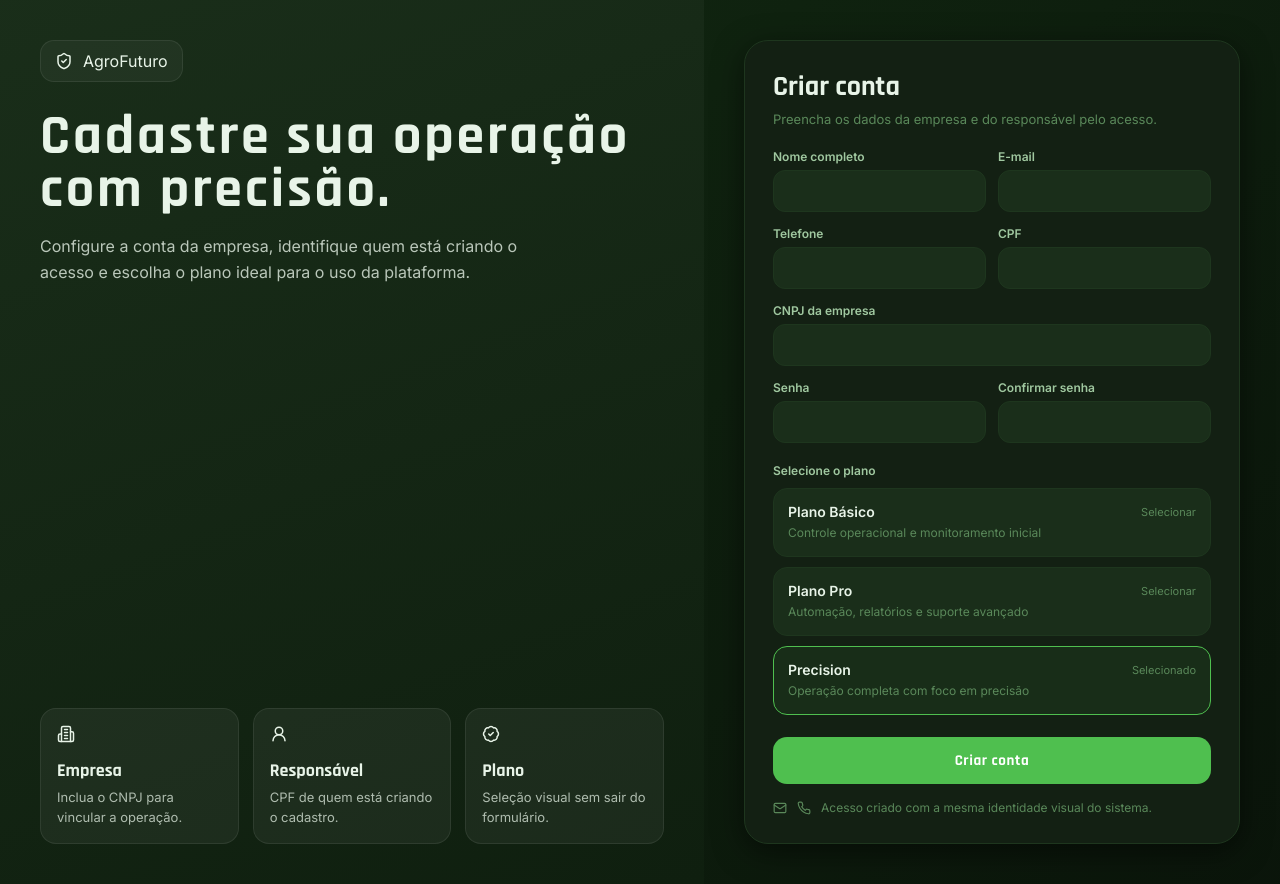
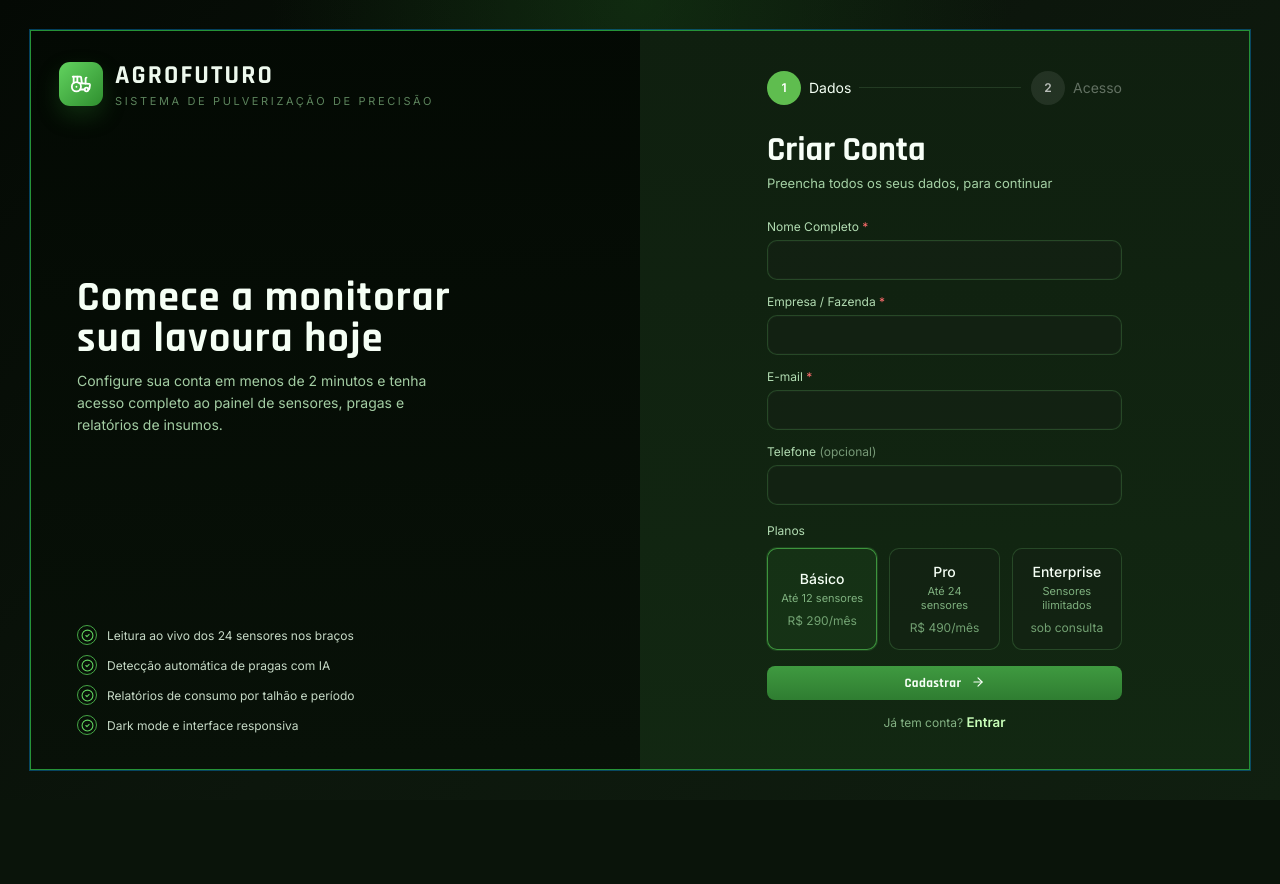
Before and after one commit to RayaneF03/agrofuturo-2026, a React (Vite) app in the folder agrofuturo-2026/: page /cadastro in a window 1280 px wide. After the commit the page ends 800 px from the top, so only its background shows below. Built offline with nearby package versions, Linux system fonts and the light colour scheme.

Commit message:
feat: reformular página de cadastro com novos planos e melhorias na interface

```diff
--- a/agrofuturo-2026/src/pages/Cadastro/index.jsx
+++ b/agrofuturo-2026/src/pages/Cadastro/index.jsx
@@ -1,55 +1,62 @@
 import { useState } from "react";
 import { useNavigate } from "react-router-dom";
-import {
-  BadgeCheck,
-  Building2,
-  Mail,
-  Phone,
-  ShieldCheck,
-  UserRound,
-} from "lucide-react";
+import { ArrowRight, CheckCircle2, Tractor } from "lucide-react";
 
 const plans = [
-  {
-    id: "basico",
-    label: "Plano Básico",
-    description: "Controle operacional e monitoramento inicial",
-  },
-  {
-    id: "pro",
-    label: "Plano Pro",
-    description: "Automação, relatórios e suporte avançado",
-  },
-  {
-    id: "precision",
-    label: "Precision",
-    description: "Operação completa com foco em precisão",
-  },
+  { id: "basico", title: "Básico", subtitle: "Até 12 sensores", price: "R$ 290/mês" },
+  { id: "pro", title: "Pro", subtitle: "Até 24 sensores", price: "R$ 490/mês" },
+  { id: "enterprise", title: "Enterprise", subtitle: "Sensores ilimitados", price: "sob consulta" },
+];
+
+const benefits = [
+  "Leitura ao vivo dos 24 sensores nos braços",
+  "Detecção automática de pragas com IA",
+  "Relatórios de consumo por talhão e período",
+  "Dark mode e interface responsiva",
 ];
 
 const inputStyle = {
   width: "100%",
-  borderRadius: 12,
-  border: "1px solid var(--border)",
-  background: "var(--bg-input)",
-  color: "var(--text-primary)",
-  padding: "12px 14px",
+  minHeight: 40,
+  borderRadius: 10,
+  border: "1px solid rgba(66, 120, 66, 0.45)",
+  background: "rgba(20, 34, 20, 0.55)",
+  color: "#edf8ed",
+  padding: "10px 12px",
   fontSize: 14,
   outline: "none",
+  boxShadow: "inset 0 0 0 1px rgba(255,255,255,0.02)",
 };
+
+function PlanCard({ plan, selected, onSelect }) {
+  const isActive = selected === plan.id;
+
+  return (
+    <button
+      type="button"
+      onClick={() => onSelect(plan.id)}
+      style={{
+        minHeight: 82,
+        textAlign: "center",
+        padding: "14px 12px",
+        borderRadius: 10,
+        border: `1px solid ${isActive ? "rgba(79,191,79,0.7)" : "rgba(66, 120, 66, 0.45)"}`,
+        background: isActive ? "rgba(79,191,79,0.08)" : "rgba(20, 34, 20, 0.52)",
+        color: "#edf8ed",
+        boxShadow: isActive ? "0 0 0 1px rgba(79,191,79,0.18)" : "none",
+      }}
+    >
+      <div style={{ fontSize: 14, color: "#f5fff5", fontWeight: 500 }}>{plan.title}</div>
+      <div style={{ marginTop: 4, fontSize: 11, color: "rgba(136, 188, 136, 0.92)" }}>{plan.subtitle}</div>
+      <div style={{ marginTop: 8, fontSize: 12, color: "rgba(136, 188, 136, 0.82)" }}>{plan.price}</div>
+    </button>
+  );
+}
 
 export default function Cadastro({ onRegister }) {
   const navigate = useNavigate();
-  const [selectedPlan, setSelectedPlan] = useState("precision");
-  const [form, setForm] = useState({
-    nome: "",
-    email: "",
-    telefone: "",
-    cpf: "",
-    cnpj: "",
-    senha: "",
-    confirmarSenha: "",
-  });
+  const [selectedPlan, setSelectedPlan] = useState("basico");
+  const [form, setForm] = useState({ nome: "", empresa: "", email: "", telefone: "" });
 
   const handleChange = (event) => {
     const { name, value } = event.target;
@@ -66,375 +73,129 @@ export default function Cadastro({ onRegister }) {
     <div
       style={{
         minHeight: "100vh",
-        display: "grid",
-        gridTemplateColumns: "1.1fr 0.9fr",
-        background:
-          "linear-gradient(135deg, rgba(58,155,58,0.16), rgba(15,31,15,0.08))",
+        padding: 30,
+        background: "radial-gradient(circle at top, rgba(30,90,30,0.35), transparent 36%), linear-gradient(135deg, #040904 0%, #0c160c 50%, #101f10 100%)",
       }}
     >
       <div
         style={{
-          padding: 40,
+          minHeight: "calc(100vh - 60px)",
+          border: "1px solid rgba(40, 160, 60, 0.9)",
+          boxShadow: "0 0 0 1px rgba(0, 160, 255, 0.35)",
+          background: "linear-gradient(90deg, rgba(7,15,7,0.98) 0%, rgba(16,30,16,0.98) 50%, rgba(17,33,17,0.98) 100%)",
+          display: "grid",
+          gridTemplateColumns: "1fr 1fr",
+          overflow: "hidden",
+        }}
+      >
+        <section
+          style={{
+            padding: 28,
             display: "flex",
             flexDirection: "column",
             justifyContent: "space-between",
-          background:
-            "linear-gradient(160deg, rgba(26,46,26,0.96), rgba(15,31,15,0.98))",
-          color: "#e8f4e8",
+            background: "linear-gradient(180deg, rgba(3,9,3,0.98), rgba(8,17,8,0.98))",
+            color: "#eef9ee",
           }}
         >
-        <div>
+          <div style={{ display: "flex", alignItems: "center", gap: 12 }}>
             <div
               style={{
-              display: "inline-flex",
-              alignItems: "center",
-              gap: 10,
-              padding: "10px 14px",
-              borderRadius: 14,
-              border: "1px solid rgba(255,255,255,0.08)",
-              background: "rgba(255,255,255,0.04)",
+                width: 44,
+                height: 44,
+                borderRadius: 11,
+                display: "grid",
+                placeItems: "center",
+                background: "linear-gradient(135deg, #62d35f, #2f8f2f)",
+                color: "#fff",
+                boxShadow: "0 10px 22px rgba(47, 143, 47, 0.25)",
               }}
             >
-            <ShieldCheck size={18} />
-            AgroFuturo
+              <Tractor size={22} />
+            </div>
+            <div>
+              <div style={{ fontFamily: "var(--font-display)", fontSize: 26, fontWeight: 800, letterSpacing: "0.08em" }}>AGROFUTURO</div>
+              <div style={{ marginTop: 2, fontSize: 11, letterSpacing: "0.24em", color: "rgba(126, 178, 126, 0.72)" }}>
+                SISTEMA DE PULVERIZAÇÃO DE PRECISÃO
+              </div>
+            </div>
           </div>
 
-          <h1
-            style={{
-              marginTop: 28,
-              fontFamily: "var(--font-display)",
-              fontSize: 56,
-              lineHeight: 0.95,
-              letterSpacing: "0.05em",
-            }}
-          >
-            Cadastre sua operação com precisão.
+          <div style={{ maxWidth: 420, paddingLeft: 18, marginTop: -20 }}>
+            <h1 style={{ fontFamily: "var(--font-display)", fontSize: 42, lineHeight: 0.98, letterSpacing: "0.03em", color: "#f5fff5" }}>
+              Comece a monitorar sua lavoura hoje
             </h1>
-          <p
-            style={{
-              marginTop: 18,
-              maxWidth: 520,
-              color: "rgba(232,244,232,0.78)",
-              fontSize: 16,
-              lineHeight: 1.6,
-            }}
-          >
-            Configure a conta da empresa, identifique quem está criando o acesso
-            e escolha o plano ideal para o uso da plataforma.
+            <p style={{ marginTop: 10, maxWidth: 360, fontSize: 14, lineHeight: 1.55, color: "rgba(177, 221, 177, 0.92)" }}>
+              Configure sua conta em menos de 2 minutos e tenha acesso completo ao painel de sensores, pragas e relatórios de insumos.
             </p>
           </div>
 
-        <div
-          style={{
-            display: "grid",
-            gridTemplateColumns: "repeat(3, 1fr)",
-            gap: 14,
-            marginTop: 28,
-          }}
-        >
-          {[
-            {
-              icon: Building2,
-              title: "Empresa",
-              text: "Inclua o CNPJ para vincular a operação.",
-            },
-            {
-              icon: UserRound,
-              title: "Responsável",
-              text: "CPF de quem está criando o cadastro.",
-            },
-            {
-              icon: BadgeCheck,
-              title: "Plano",
-              text: "Seleção visual sem sair do formulário.",
-            },
-          ].map((item) => (
-            <div
-              key={item.title}
-              style={{
-                padding: 16,
-                borderRadius: 16,
-                background: "rgba(255,255,255,0.05)",
-                border: "1px solid rgba(255,255,255,0.08)",
-              }}
-            >
-              <item.icon size={18} />
-              <div
-                style={{
-                  fontFamily: "var(--font-display)",
-                  fontSize: 18,
-                  fontWeight: 700,
-                  marginTop: 12,
-                }}
-              >
-                {item.title}
-              </div>
-              <div
-                style={{
-                  fontSize: 13,
-                  color: "rgba(232,244,232,0.72)",
-                  marginTop: 6,
-                  lineHeight: 1.5,
-                }}
-              >
-                {item.text}
-              </div>
+          <div style={{ display: "grid", gap: 10, maxWidth: 390, paddingLeft: 18, marginBottom: 6 }}>
+            {benefits.map((benefit) => (
+              <div key={benefit} style={{ display: "flex", alignItems: "center", gap: 10, color: "rgba(224, 245, 224, 0.88)", fontSize: 12 }}>
+                <span style={{ width: 20, height: 20, borderRadius: 999, border: "1px solid rgba(79,191,79,0.85)", display: "grid", placeItems: "center", color: "#62d35f" }}>
+                  <CheckCircle2 size={13} />
+                </span>
+                {benefit}
               </div>
             ))}
           </div>
-      </div>
+        </section>
 
-      <div
+        <section
           style={{
-          padding: 40,
+            padding: 28,
+            background: "linear-gradient(180deg, rgba(15,31,15,0.95), rgba(18,40,18,0.96))",
+            color: "#edf8ed",
             display: "flex",
             alignItems: "center",
             justifyContent: "center",
           }}
         >
-        <div
-          style={{
-            width: "100%",
-            maxWidth: 540,
-            background: "var(--bg-card)",
-            border: "1px solid var(--border)",
-            borderRadius: 24,
-            boxShadow: "var(--shadow-lg)",
-            padding: 28,
-          }}
-        >
-          <div>
-            <h2
-              style={{
-                fontFamily: "var(--font-display)",
-                fontSize: 28,
-                fontWeight: 700,
-                color: "var(--text-primary)",
-              }}
-            >
-              Criar conta
-            </h2>
-            <p
-              style={{ marginTop: 6, fontSize: 13, color: "var(--text-muted)" }}
-            >
-              Preencha os dados da empresa e do responsável pelo acesso.
-            </p>
+          <div style={{ width: "100%", maxWidth: 355 }}>
+            <div style={{ display: "flex", alignItems: "center", gap: 10, marginBottom: 28 }}>
+              <div style={{ display: "flex", alignItems: "center", gap: 8, flex: 1 }}>
+                <div style={{ width: 34, height: 34, borderRadius: 999, display: "grid", placeItems: "center", background: "#5fbd4f", color: "#fff", fontSize: 12, fontWeight: 700 }}>1</div>
+                <div style={{ fontSize: 14, color: "#f4fff4" }}>Dados</div>
+                <div style={{ height: 1, flex: 1, background: "rgba(116, 163, 116, 0.2)" }} />
+              </div>
+              <div style={{ display: "flex", alignItems: "center", gap: 8, opacity: 0.7 }}>
+                <div style={{ width: 34, height: 34, borderRadius: 999, display: "grid", placeItems: "center", background: "rgba(255,255,255,0.12)", color: "#fff", fontSize: 12, fontWeight: 700 }}>2</div>
+                <div style={{ fontSize: 14, color: "rgba(230,240,230,0.55)" }}>Acesso</div>
+              </div>
             </div>
 
-          <form
-            onSubmit={handleSubmit}
-            style={{ marginTop: 22, display: "grid", gap: 14 }}
-          >
-            <div
-              style={{
-                display: "grid",
-                gridTemplateColumns: "1fr 1fr",
-                gap: 12,
-              }}
-            >
-              <label style={{ display: "grid", gap: 6 }}>
-                <span
-                  style={{
-                    fontSize: 12,
-                    color: "var(--text-secondary)",
-                    fontWeight: 600,
-                  }}
-                >
-                  Nome completo
-                </span>
-                <input
-                  name="nome"
-                  value={form.nome}
-                  onChange={handleChange}
-                  style={inputStyle}
-                />
-              </label>
-              <label style={{ display: "grid", gap: 6 }}>
-                <span
-                  style={{
-                    fontSize: 12,
-                    color: "var(--text-secondary)",
-                    fontWeight: 600,
-                  }}
-                >
-                  E-mail
-                </span>
-                <input
-                  name="email"
-                  type="email"
-                  value={form.email}
-                  onChange={handleChange}
-                  style={inputStyle}
-                />
-              </label>
+            <div>
+              <h2 style={{ fontFamily: "var(--font-display)", fontSize: 34, lineHeight: 1, fontWeight: 800, color: "#f7fff7" }}>Criar Conta</h2>
+              <p style={{ marginTop: 8, fontSize: 13, color: "rgba(173, 218, 173, 0.95)" }}>Preencha todos os seus dados, para continuar</p>
             </div>
 
-            <div
-              style={{
-                display: "grid",
-                gridTemplateColumns: "1fr 1fr",
-                gap: 12,
-              }}
-            >
+            <form onSubmit={handleSubmit} style={{ marginTop: 28, display: "grid", gap: 14 }}>
               <label style={{ display: "grid", gap: 6 }}>
-                <span
-                  style={{
-                    fontSize: 12,
-                    color: "var(--text-secondary)",
-                    fontWeight: 600,
-                  }}
-                >
-                  Telefone
-                </span>
-                <input
-                  name="telefone"
-                  value={form.telefone}
-                  onChange={handleChange}
-                  style={inputStyle}
-                />
+                <span style={{ fontSize: 12, color: "rgba(186, 230, 186, 0.95)" }}>Nome Completo <span style={{ color: "#ff6d6d" }}>*</span></span>
+                <input name="nome" value={form.nome} onChange={handleChange} style={inputStyle} />
               </label>
-              <label style={{ display: "grid", gap: 6 }}>
-                <span
-                  style={{
-                    fontSize: 12,
-                    color: "var(--text-secondary)",
-                    fontWeight: 600,
-                  }}
-                >
-                  CPF
-                </span>
-                <input
-                  name="cpf"
-                  value={form.cpf}
-                  onChange={handleChange}
-                  style={inputStyle}
-                />
-              </label>
-            </div>
 
               <label style={{ display: "grid", gap: 6 }}>
-              <span
-                style={{
-                  fontSize: 12,
-                  color: "var(--text-secondary)",
-                  fontWeight: 600,
-                }}
-              >
-                CNPJ da empresa
-              </span>
-              <input
-                name="cnpj"
-                value={form.cnpj}
-                onChange={handleChange}
-                style={inputStyle}
-              />
+                <span style={{ fontSize: 12, color: "rgba(186, 230, 186, 0.95)" }}>Empresa / Fazenda <span style={{ color: "#ff6d6d" }}>*</span></span>
+                <input name="empresa" value={form.empresa} onChange={handleChange} style={inputStyle} />
               </label>
 
-            <div
-              style={{
-                display: "grid",
-                gridTemplateColumns: "1fr 1fr",
-                gap: 12,
-              }}
-            >
               <label style={{ display: "grid", gap: 6 }}>
-                <span
-                  style={{
-                    fontSize: 12,
-                    color: "var(--text-secondary)",
-                    fontWeight: 600,
-                  }}
-                >
-                  Senha
-                </span>
-                <input
-                  name="senha"
-                  type="password"
-                  value={form.senha}
-                  onChange={handleChange}
-                  style={inputStyle}
-                />
+                <span style={{ fontSize: 12, color: "rgba(186, 230, 186, 0.95)" }}>E-mail <span style={{ color: "#ff6d6d" }}>*</span></span>
+                <input name="email" type="email" value={form.email} onChange={handleChange} style={inputStyle} />
               </label>
+
               <label style={{ display: "grid", gap: 6 }}>
-                <span
-                  style={{
-                    fontSize: 12,
-                    color: "var(--text-secondary)",
-                    fontWeight: 600,
-                  }}
-                >
-                  Confirmar senha
-                </span>
-                <input
-                  name="confirmarSenha"
-                  type="password"
-                  value={form.confirmarSenha}
-                  onChange={handleChange}
-                  style={inputStyle}
-                />
+                <span style={{ fontSize: 12, color: "rgba(186, 230, 186, 0.95)" }}>Telefone <span style={{ color: "rgba(186,230,186,0.6)" }}>(opcional)</span></span>
+                <input name="telefone" value={form.telefone} onChange={handleChange} style={inputStyle} />
               </label>
-            </div>
 
-            <div style={{ marginTop: 6 }}>
-              <div
-                style={{
-                  fontSize: 12,
-                  color: "var(--text-secondary)",
-                  fontWeight: 600,
-                  marginBottom: 10,
-                }}
-              >
-                Selecione o plano
-              </div>
-              <div style={{ display: "grid", gap: 10 }}>
+              <div style={{ marginTop: 4 }}>
+                <div style={{ fontSize: 12, color: "rgba(186, 230, 186, 0.95)", marginBottom: 10 }}>Planos</div>
+                <div style={{ display: "grid", gridTemplateColumns: "repeat(3, minmax(0, 1fr))", gap: 12 }}>
                   {plans.map((plan) => (
-                  <button
-                    key={plan.id}
-                    type="button"
-                    onClick={() => setSelectedPlan(plan.id)}
-                    style={{
-                      textAlign: "left",
-                      padding: 14,
-                      borderRadius: 14,
-                      border: `1px solid ${selectedPlan === plan.id ? "var(--accent-green)" : "var(--border)"}`,
-                      background:
-                        selectedPlan === plan.id
-                          ? "rgba(79,191,79,0.08)"
-                          : "var(--bg-input)",
-                    }}
-                  >
-                    <div
-                      style={{
-                        display: "flex",
-                        justifyContent: "space-between",
-                        alignItems: "center",
-                        gap: 12,
-                      }}
-                    >
-                      <strong
-                        style={{ fontSize: 14, color: "var(--text-primary)" }}
-                      >
-                        {plan.label}
-                      </strong>
-                      <span
-                        style={{ fontSize: 11, color: "var(--text-muted)" }}
-                      >
-                        {selectedPlan === plan.id
-                          ? "Selecionado"
-                          : "Selecionar"}
-                      </span>
-                    </div>
-                    <div
-                      style={{
-                        marginTop: 4,
-                        fontSize: 12,
-                        color: "var(--text-muted)",
-                        lineHeight: 1.5,
-                      }}
-                    >
-                      {plan.description}
-                    </div>
-                  </button>
+                    <PlanCard key={plan.id} plan={plan} selected={selectedPlan} onSelect={setSelectedPlan} />
                   ))}
                 </div>
               </div>
@@ -442,37 +203,27 @@ export default function Cadastro({ onRegister }) {
               <button
                 type="submit"
                 style={{
-                marginTop: 8,
-                padding: "14px 18px",
-                borderRadius: 14,
-                background: "var(--accent-green)",
-                color: "#fff",
+                  marginTop: 2,
+                  minHeight: 34,
+                  borderRadius: 8,
+                  background: "linear-gradient(180deg, #3f9a40, #2f7d31)",
+                  color: "#f7fff7",
                   border: "none",
                   fontFamily: "var(--font-display)",
-                fontSize: 15,
+                  fontSize: 13,
                   fontWeight: 700,
-                letterSpacing: "0.04em",
+                  letterSpacing: "0.03em",
                 }}
               >
-              Criar conta
+                Cadastrar <ArrowRight size={14} style={{ display: "inline", marginLeft: 6, verticalAlign: "-2px" }} />
               </button>
+
+              <div style={{ textAlign: "center", fontSize: 12, color: "rgba(141, 189, 141, 0.92)" }}>
+                Já tem conta? <button type="button" onClick={() => navigate("/")} style={{ color: "#c9ffb9", fontWeight: 700 }}>Entrar</button>
+              </div>
             </form>
-
-          <div
-            style={{
-              marginTop: 16,
-              display: "flex",
-              alignItems: "center",
-              gap: 10,
-              color: "var(--text-muted)",
-              fontSize: 12,
-            }}
-          >
-            <Mail size={14} />
-            <Phone size={14} />
-            Acesso criado com a mesma identidade visual do sistema.
           </div>
-        </div>
+        </section>
       </div>
     </div>
   );
```
Lines whose indentation alone changed are shown as unchanged.
